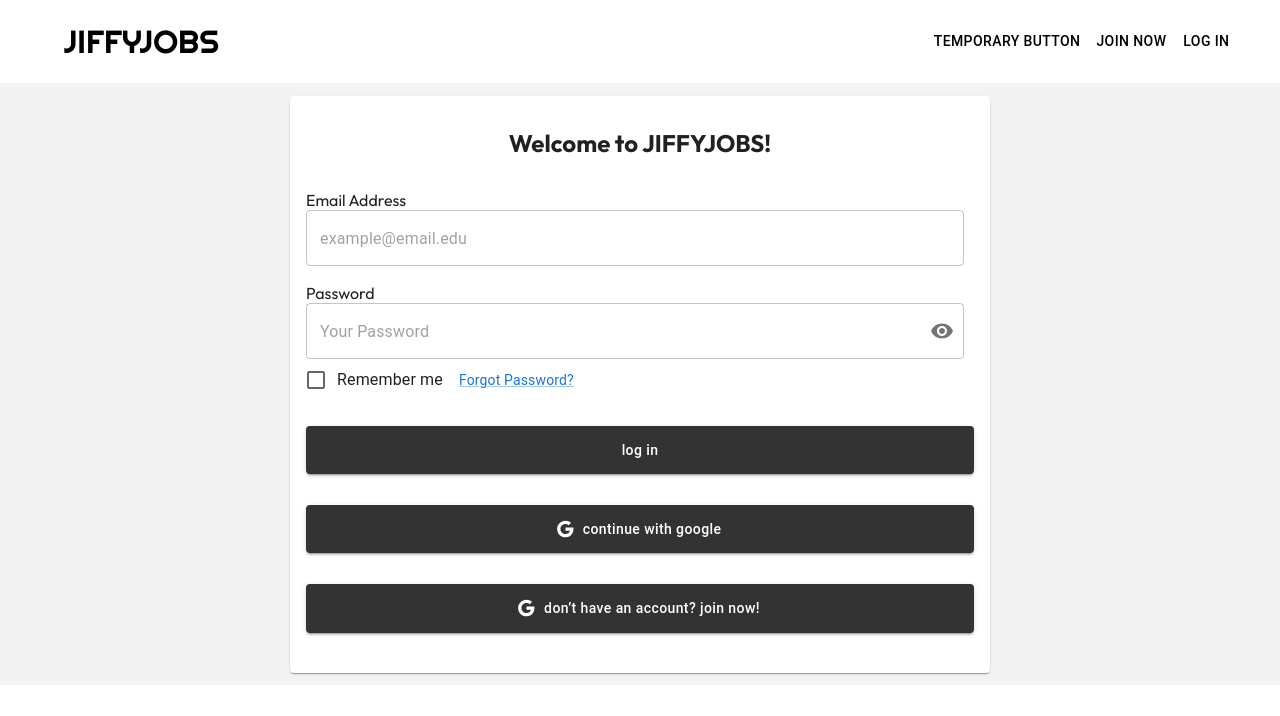
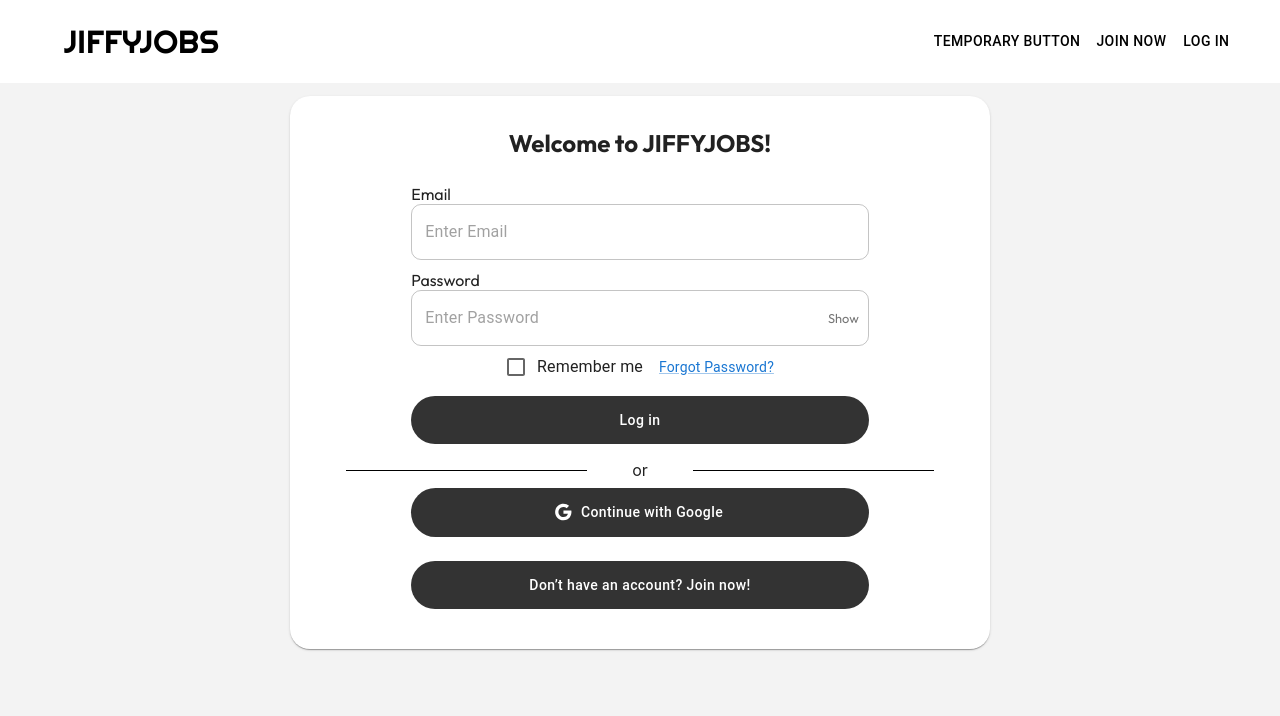
Before and after one commit to jonathanpangg/jiffyjobs, a React (Create React App) app in the folder frontend/jiffyjobs/: page /login in a window 1280 px wide. Shown: the top 716 px of the page. Built offline with nearby package versions, Linux system fonts and the light colour scheme.

Commit message:
rounded the components on the login page

```diff
--- a/frontend/jiffyjobs/src/App.css
+++ b/frontend/jiffyjobs/src/App.css
@@ -141,3 +141,28 @@
   justify-content: 'center';
   padding: 1%;
 }
+
+.outerCard1 {
+  background-color: #f3f3f3;
+  height: 100vh;
+  justify-content: 'center';
+  padding: 1%;
+}
+
+.orLine-container {
+  display: flex;
+  align-items: center;
+  justify-content: center;
+}
+
+.orLine {
+  flex: 1 1 50%;
+  height: 1px;
+  background-color: black;
+  margin: 0 40px;
+}
+
+.orText {
+  padding: 0 5px;
+  white-space: nowrap;
+}
--- a/frontend/jiffyjobs/src/pages/Login.js
+++ b/frontend/jiffyjobs/src/pages/Login.js
@@ -33,16 +33,12 @@
 
     // useState for the data
     const [val, setVal] = useState({
-        school: '',
-        name: '',
         email: '',
         password: '',
     })
 
     // useState for errors
     const [error, setError] = useState({
-        schoolError: false,
-        nameError: false,
         emailError: false,
         passwordError: false,
     })
@@ -50,8 +46,6 @@
     // handles the error of the input boxes
     function handleError() {
         setError({
-            schoolError: val.school === '',
-            nameError: val.name === '',
             emailError: val.email === '',
             passwordError: val.password === '',
         })
@@ -69,33 +63,43 @@
     return (
         <>
         <RegNavBar/>
-            <div className={ 'outerCard' }>
-                <Card sx={{ maxWidth: 700, maxHeight: 600, mx: 'auto'}}>
-                    <CardContent>
+            <div className={ 'outerCard1' }>
+            <Card sx={{ maxWidth: 700, maxHeight: 685, mx: 'auto', borderRadius: '20px'}}>
+                <CardContent style={{ textAlign: 'center' }}>
                     <h2 style={{ fontFamily: 'Outfit', textAlign: 'center', margin: '16px 0' }}>Welcome to JIFFYJOBS!</h2>
 
-                    <div style={{paddingTop: '2.5%'}}>
-                        <text className='pop-textfield-title' style={{ fontFamily: 'Outfit'}}>
-                            Email Address
-                        </text> <br></br>
-                        <TextField error={error.emailError} helperText={error.emailError ? "*This field is required" : ""} required={true} placeholder={"example@email.edu"}  type="email" square={false} style={{width: '98.5%', fontFamily: 'Outfit'}} onChange={(e) => {handleValues(e)}} id='email' value={val.email}/>
+                    <div style={{paddingTop: '1.5%'}}>
+                        <div style={{ textAlign: 'left', width: '68.5%', margin: '0 auto' }}>
+                            <text className='pop-textfield-title' style={{ fontFamily: 'Outfit'}}>
+                                Email
+                            </text> <br></br>
+                        </div>
+                        <TextField error={error.emailError} helperText={error.emailError ? "*This field is required" : ""} required={true} placeholder={"Enter Email"}  type="email" square={false} style={{width: '68.5%', fontFamily: 'Outfit'}} onChange={(e) => {handleValues(e)}} id='email' value={val.email}
+                            InputProps={{
+                                style: {  borderRadius: '10px' }
+                            }}
+                        />
                     </div>
-                    <div style={{paddingTop: '2.5%'}}>
-                        <text className='pop-textfield-title' style={{ fontFamily: 'Outfit'}}>
-                            Password
-                        </text> <br></br>
-                        <TextField error={error.passwordError} helperText={error.passwordError ? "*This field is required" : ""} required={true} placeholder="Your Password" type={showPassword ? "text" : "password"}  square={false} style={{width: '98.5%', fontFamily: 'Outfit'}} onChange={(e) => {handleValues(e)}} id='password' value={val.password}
+                    <div style={{paddingTop: '1.5%'}}>
+                        <div style={{ textAlign: 'left', width: '68.5%', margin: '0 auto' }}>
+                            <text className='pop-textfield-title' style={{ fontFamily: 'Outfit'}}>
+                                Password
+                            </text> <br></br>
+                        </div>
+                        <TextField error={error.passwordError} helperText={error.passwordError ? "*This field is required" : ""} required={true} placeholder="Enter Password" type={showPassword ? "text" : "password"}  square={false} style={{width: '68.5%', fontFamily: 'Outfit'}} onChange={(e) => {handleValues(e)}} id='password' value={val.password}
                             InputProps={{
                                 endAdornment: (
                                     <InputAdornment position="end">
                                         <IconButton
                                             onClick={togglePasswordVisibility}
                                             edge="end"
+                                            style={{ fontFamily: 'Outfit', textTransform: 'none', fontSize: '0.8rem'}}
                                         >
-                                            {showPassword ? <VisibilityOff /> : <Visibility />}
+                                            {showPassword ? 'Hide' : 'Show'}
                                         </IconButton>
                                     </InputAdornment>
                                 ),
+                                style: {  borderRadius: '10px' }
                             }}
                         />
                     </div>
@@ -107,18 +111,23 @@
                         <Link component="button" variant="body2">
                             Forgot Password?
                         </Link>
-                    <div style={{paddingTop: '2.5%'}}>
-                        <Button type="submit" fullWidth variant="contained" sx={{ mt: 1, mb: 2, py: 1.5, backgroundColor: '#333', '&:hover': { backgroundColor: '#555' } }} >
+                    <div style={{ }}>
+                        <Button type="submit" sx={{ width: '68.5%', mt: 1, mb: 2, py: 1.5, backgroundColor: '#333', '&:hover': { backgroundColor: '#555' }, borderRadius: '30px', textTransform: 'none', color: 'white' }} >
                             Log in
                         </Button>
                     </div>
-                    <div style={{paddingTop: '1%'}}>
-                        <Button type="submit" fullWidth variant="contained" startIcon={<GoogleIcon/>} sx={{ mt: 1, mb: 2, py: 1.5, backgroundColor: '#333', '&:hover': { backgroundColor: '#555' } }} >
+                    <div class="orLine-container">
+                        <div class="orLine "></div>
+                        <span class="orText">or</span>
+                        <div class="orLine "></div>
+                    </div>
+                    <div style={{ }}>
+                        <Button type="submit"  startIcon={<GoogleIcon/>} sx={{ width: '68.5%', mt: 1, mb: 2, py: 1.5, backgroundColor: '#333', '&:hover': { backgroundColor: '#555' }, borderRadius: '30px', textTransform: 'none', color: 'white'}} >
                             Continue with Google
                         </Button>
                     </div>
-                    <div style={{paddingTop: '1%'}}>
-                        <Button type="submit" fullWidth variant="contained" startIcon={<GoogleIcon/>} onClick={handleSignUp} sx={{ mt: 1, mb: 2, py: 1.5, backgroundColor: '#333', '&:hover': { backgroundColor: '#555' } }} >
+                    <div style={{ }}>
+                        <Button type="submit" onClick={handleSignUp} sx={{ width: '68.5%', mt: 1, mb: 2, py: 1.5, backgroundColor: '#333', '&:hover': { backgroundColor: '#555', }, borderRadius: '30px', textTransform: 'none', color: 'white'}} >
                             Don’t have an account? Join now!
                         </Button>
                     </div>
--- a/frontend/jiffyjobs/src/pages/Signup.js
+++ b/frontend/jiffyjobs/src/pages/Signup.js
@@ -24,7 +24,6 @@
 
     // useState for the data
     const [val, setVal] = useState({
-        school: '',
         name: '',
         email: '',
         password: '',
@@ -32,7 +31,6 @@
 
     // useState for errors
     const [error, setError] = useState({
-        schoolError: false,
         nameError: false,
         emailError: false,
         passwordError: false,
@@ -52,7 +50,6 @@
         }
 
         setError({
-            schoolError: val.school === '',
             nameError: val.name === '',
             emailError: isEmailError,
             passwordError: val.password === '',
```
